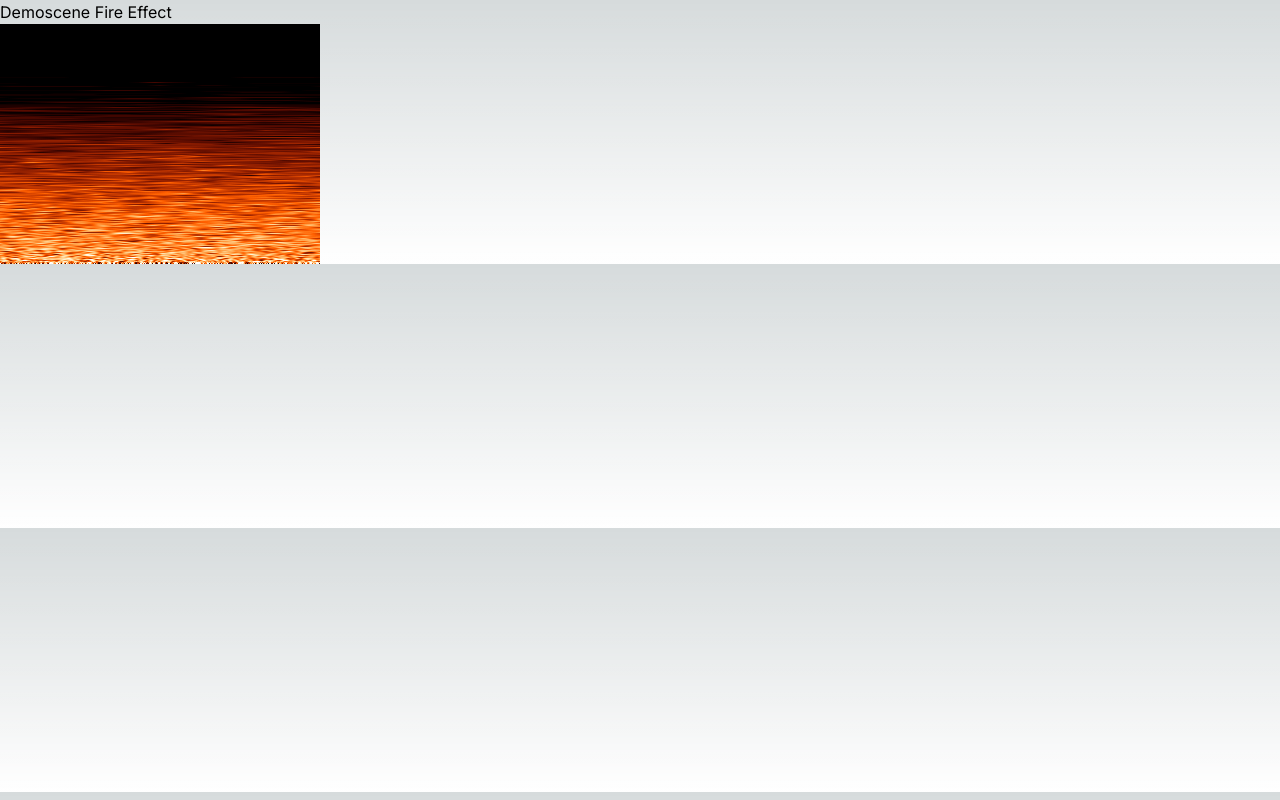
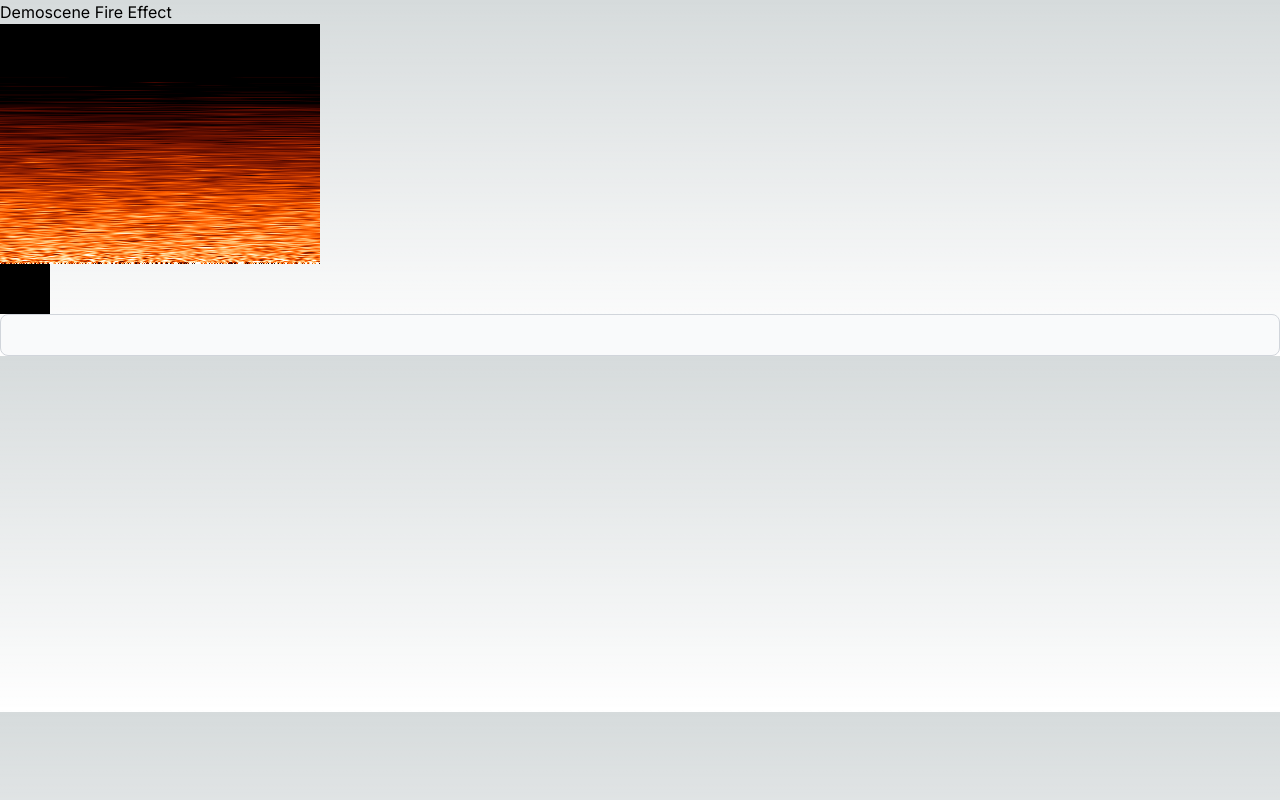
Before and after one commit to JakeCallery/DemoSceneFire, a Next.js app: page / in a window 1280 px wide. Built offline with nearby package versions, Linux system fonts and the light colour scheme.

Commit message:
roughs in text on fire effect

```diff
--- a/app/components/FireCanvas/FireCanvas.tsx
+++ b/app/components/FireCanvas/FireCanvas.tsx
@@ -1,16 +1,41 @@
 "use client";
-import React, { useRef } from "react";
+import React, { useEffect, useRef } from "react";
 import PixelCanvas from "../PixelCanvas";
 
 interface FireCanvasProps {
   width: number;
   height: number;
   palette: Uint8ClampedArray;
+  overlayFireData: Uint8ClampedArray;
+  overlayWidth: number;
+  overlayHeight: number;
 }
 
 const NUM_DATA_COLOR_BYTES = 4;
-const FireCanvas = ({ width, height, palette }: FireCanvasProps) => {
+const FireCanvas = ({
+  width,
+  height,
+  palette,
+  overlayFireData,
+  overlayWidth,
+  overlayHeight,
+}: FireCanvasProps) => {
   const fireDataRef = useRef(new Uint8ClampedArray(width * height));
+
+  useEffect(() => {
+    if (!overlayFireData) return;
+    const xOffset = Math.floor(width / 2 - overlayWidth / 2);
+    const yOffset = Math.floor(height - height / 10 - overlayHeight / 2);
+    for (let y = 0; y < overlayHeight; y++) {
+      for (let x = 0; x < overlayWidth; x++) {
+        if (overlayFireData[y * overlayWidth + x] !== 0) {
+          fireDataRef.current[(y + yOffset) * width + (x + xOffset)] =
+            overlayFireData[y * overlayWidth + x];
+        }
+      }
+    }
+  }, [overlayFireData, height, width, overlayWidth, overlayHeight]);
+
   function randomizeFirstRow() {
     const bottomRowOffset = (height - 1) * width;
     for (let xOffset = 0; xOffset < width; xOffset++) {
--- /dev/null
+++ b/app/components/TextHandler/TextHandler.tsx
@@ -0,0 +1,59 @@
+import React, { ChangeEvent, useEffect, useRef, useState } from "react";
+
+interface TextHandlerProps {
+  onNewFireData: (data: Uint8ClampedArray) => void;
+  textWidth: number;
+  textHeight: number;
+}
+
+const TextHandler = ({
+  onNewFireData,
+  textWidth,
+  textHeight,
+}: TextHandlerProps) => {
+  const [currentChar, setCurrentChar] = useState("");
+  const canvasRef = useRef<HTMLCanvasElement | null>(null);
+
+  useEffect(() => {
+    const canvas = canvasRef.current;
+    const ctx = canvas?.getContext("2d", { willReadFrequently: true });
+    if (canvas && ctx) {
+      ctx.font = "48px serif";
+      ctx.strokeStyle = "white";
+      ctx.fillStyle = "rgba(0,0,0,255)";
+      ctx.fillRect(0, 0, canvas.width, canvas.height);
+      ctx.strokeText(currentChar, 0, 45);
+
+      const imageData = ctx.getImageData(0, 0, textWidth, textHeight);
+      const newFireData = new Uint8ClampedArray(textWidth * textHeight);
+      for (let y = 0; y < textHeight; y++) {
+        for (let x = 0; x < textWidth; x++) {
+          if (imageData.data[y * textWidth * 4 + x * 4] !== 0) {
+            newFireData[y * textWidth + x] = 200;
+          }
+        }
+      }
+      onNewFireData(newFireData);
+    }
+  }, [currentChar, textHeight, textWidth]);
+
+  function onChange(evt: ChangeEvent<HTMLInputElement>) {
+    setCurrentChar(evt.target.value.slice(-1));
+  }
+  return (
+    <div className="flex-col">
+      <canvas width="50" height="50" ref={canvasRef}></canvas>
+      <input
+        type="text"
+        id="first_name"
+        className="bg-gray-50 border border-gray-300 text-gray-900 text-sm rounded-lg focus:ring-blue-500 focus:border-blue-500 block w-full p-2.5 dark:bg-gray-700 dark:border-gray-600 dark:placeholder-gray-400 dark:text-white dark:focus:ring-blue-500 dark:focus:border-blue-500"
+        placeholder=""
+        value={currentChar}
+        onChange={onChange}
+        required
+      ></input>
+    </div>
+  );
+};
+
+export default TextHandler;
--- /dev/null
+++ b/app/components/TextHandler/index.ts
@@ -0,0 +1,2 @@
+import TextHandler from "@/app/components/TextHandler/TextHandler";
+export default TextHandler;
--- a/app/page.tsx
+++ b/app/page.tsx
@@ -2,14 +2,24 @@
 import FireCanvas from "@/app/components/FireCanvas/FireCanvas";
 import { useEffect, useState } from "react";
 import { buildPalette } from "@/app/utils/rgbPaletteBuilder";
+import TextHandler from "@/app/components/TextHandler";
 
 const WIDTH = 320;
 const HEIGHT = 240;
-
+const OVERLAY_WIDTH = 50;
+const OVERLAY_HEIGHT = 50;
 export default function Home() {
   const [palette, setPalette] = useState<Uint8ClampedArray>(
     new Uint8ClampedArray(1),
   );
+
+  const [newFireData, setNewFireData] = useState(
+    new Uint8ClampedArray(50 * 50),
+  );
+
+  function onNewFireData(data: Uint8ClampedArray) {
+    setNewFireData(data);
+  }
 
   useEffect(() => {
     setPalette(buildPalette(0, 60, 256, 4));
@@ -18,7 +28,19 @@ export default function Home() {
   return (
     <main>
       <h1>Demoscene Fire Effect</h1>
-      <FireCanvas width={WIDTH} height={HEIGHT} palette={palette} />
+      <FireCanvas
+        width={WIDTH}
+        height={HEIGHT}
+        palette={palette}
+        overlayFireData={newFireData}
+        overlayWidth={OVERLAY_WIDTH}
+        overlayHeight={OVERLAY_HEIGHT}
+      />
+      <TextHandler
+        onNewFireData={onNewFireData}
+        textWidth={OVERLAY_WIDTH}
+        textHeight={OVERLAY_HEIGHT}
+      />
     </main>
   );
 }
```
